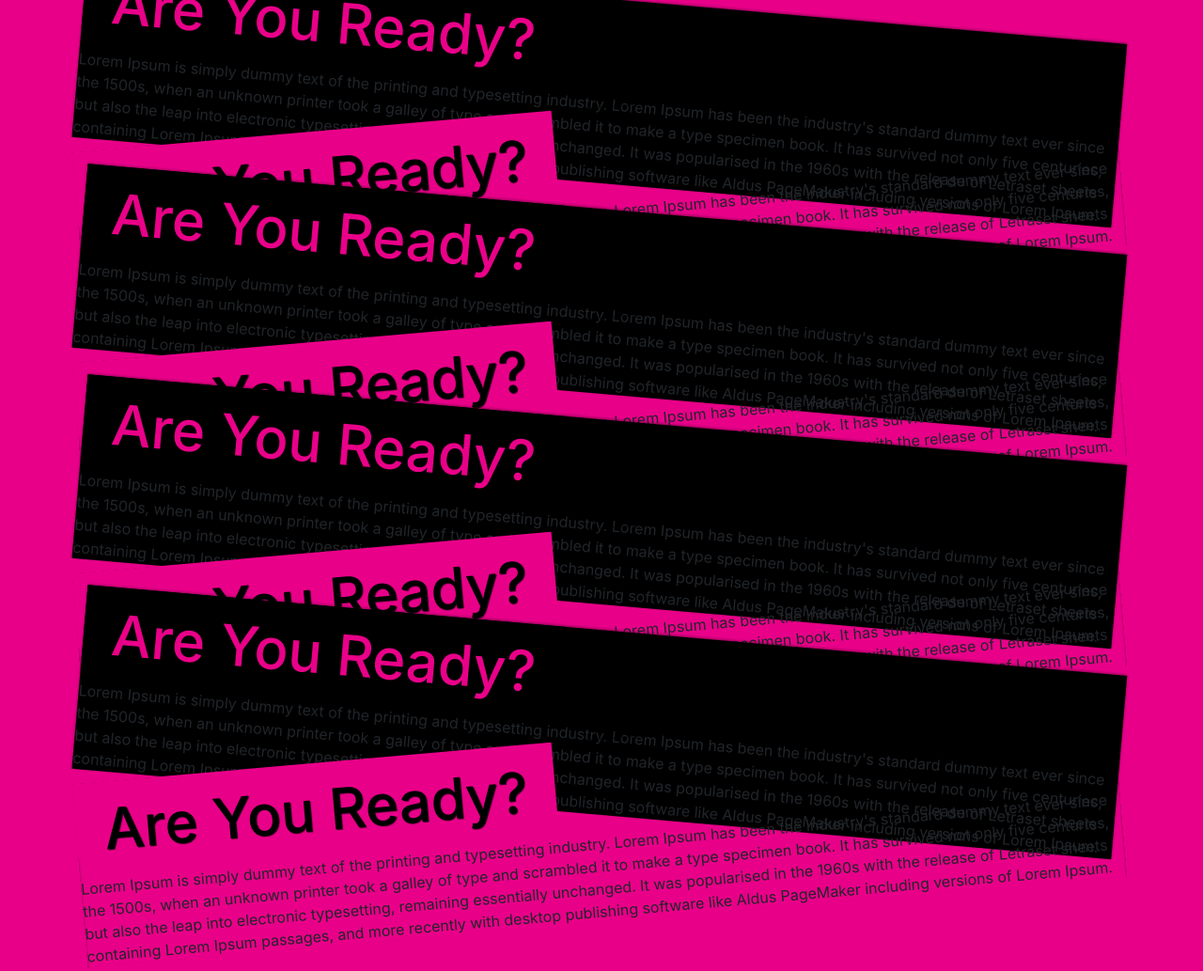
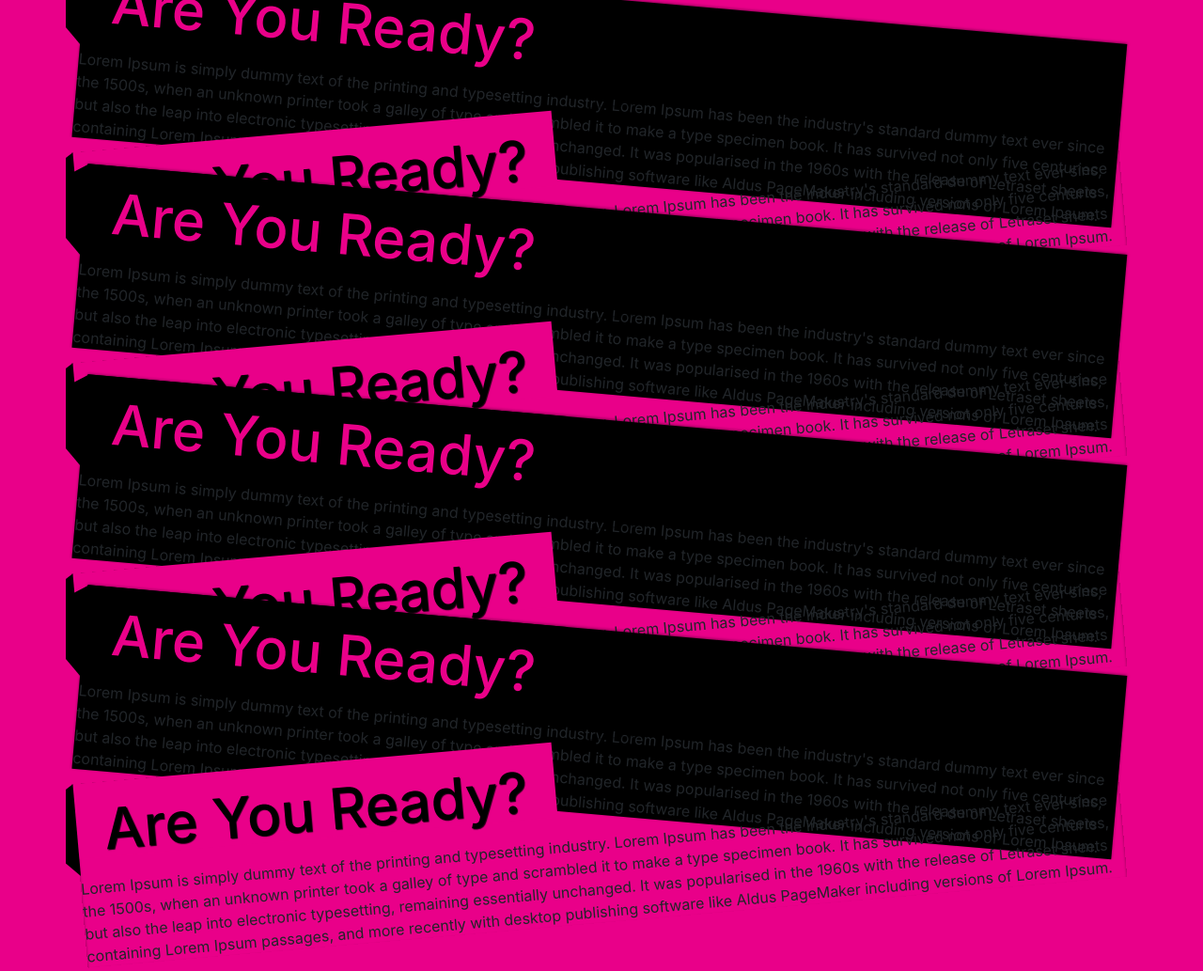
Before and after one commit to alsamzu/sloppy-elements, a plain HTML site: page index.html in a window 1280 px wide. Shown: the whole page at 94% size. Drawn offline with Linux system fonts and the light colour scheme.

Commit message:
heading designs

```diff
--- a/css/styles.css
+++ b/css/styles.css
@@ -44,3 +44,14 @@ body{
     color: #000;
     background: #e90089;
 }
+.se-content h3:before{
+	content: '';
+	width: 0;
+	height: 0;
+	border-top: 38px solid transparent;
+	border-bottom: 60px solid transparent;
+	border-right: 60px solid black;
+	position: absolute;
+	left: -59px;
+	top: 0px;
+}
```
